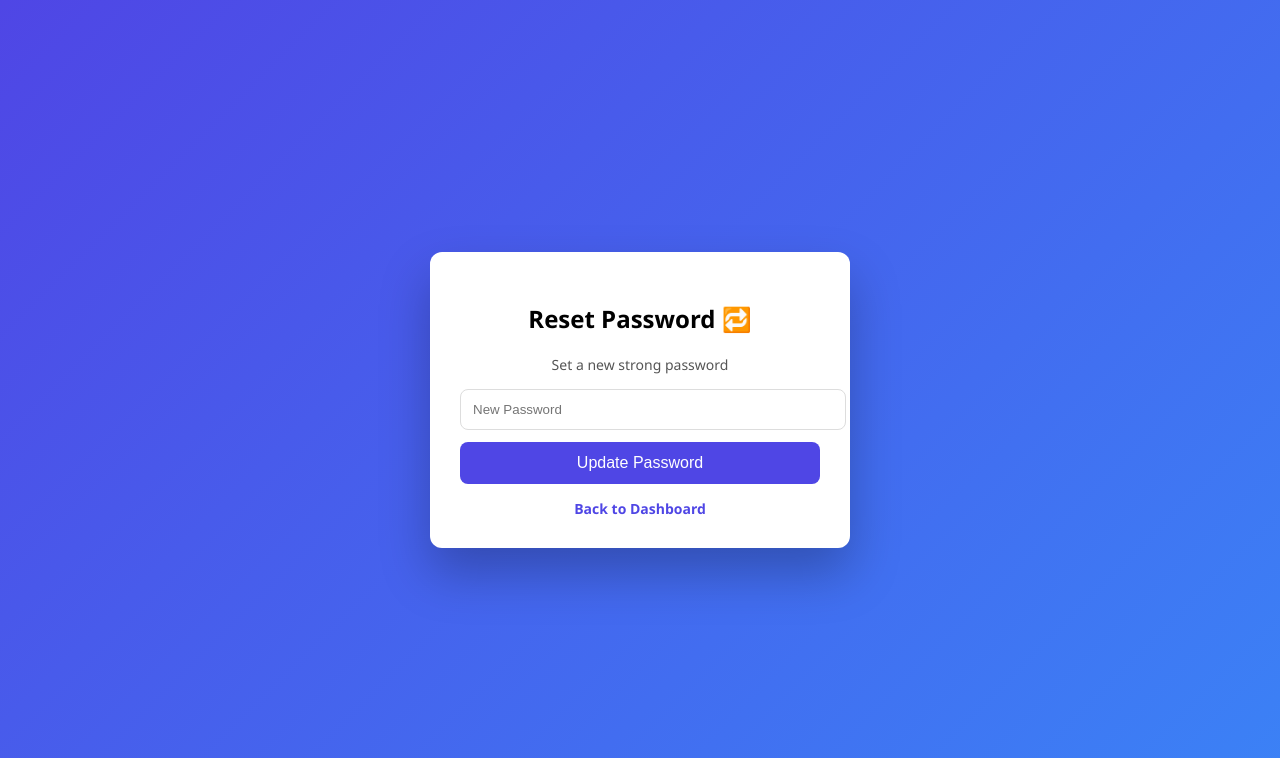
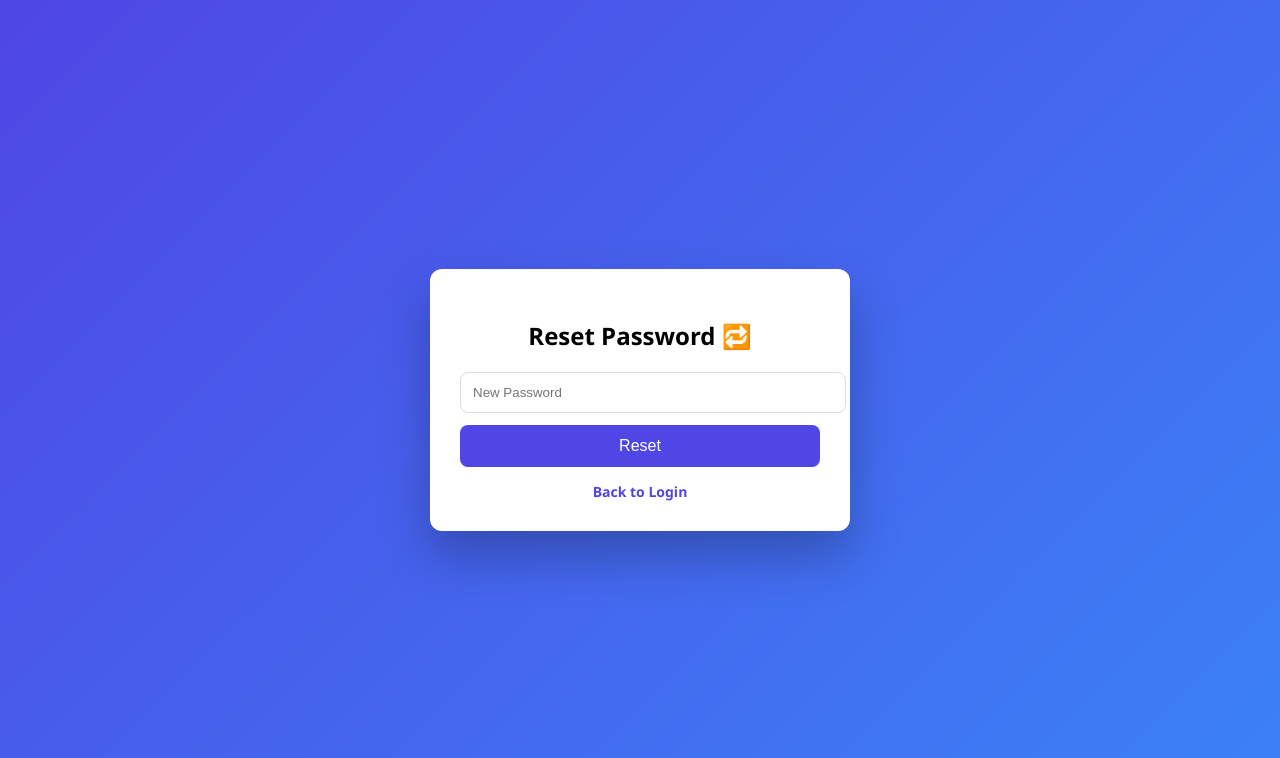
Before and after one commit to theppchubspot-dot/flask-grid-app, a Flask app: page /reset-password in a window 1280 px wide. Shown: the top 758 px of the page. Run offline with Flask 3, Linux system fonts and the light colour scheme; the visitor is signed in with stand-in values (Sample User, id 1).

Commit message:
Update reset.html

```diff
--- a/templates/reset.html
+++ b/templates/reset.html
@@ -9,10 +9,8 @@
 <div class="auth-wrapper">
   <div class="auth-box">
     <h2>Reset Password 🔁</h2>
-    <p style="font-size:14px;color:#555;margin-bottom:15px;">
-      Set a new strong password
-    </p>
 
+    <!-- 👇 YAHI WO FORM HAI -->
     <form method="POST">
       <input
         type="password"
@@ -20,11 +18,11 @@
         placeholder="New Password"
         required
       >
-      <button type="submit">Update Password</button>
+      <button type="submit">Reset</button>
     </form>
 
     <div class="auth-switch">
-      <a href="/dashboard">Back to Dashboard</a>
+      <a href="/signin">Back to Login</a>
     </div>
   </div>
 </div>
```
